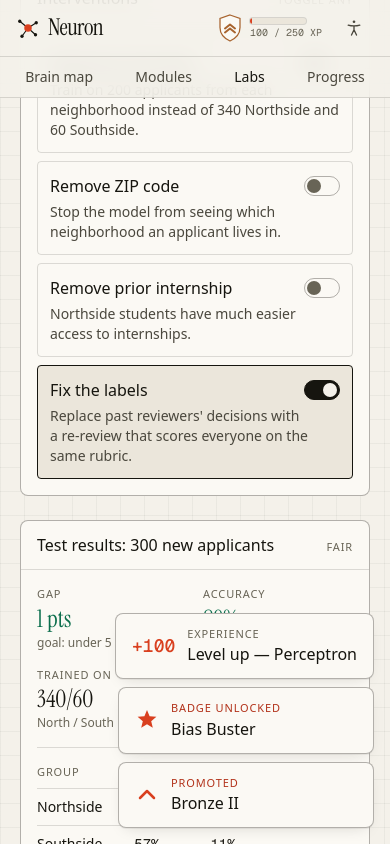
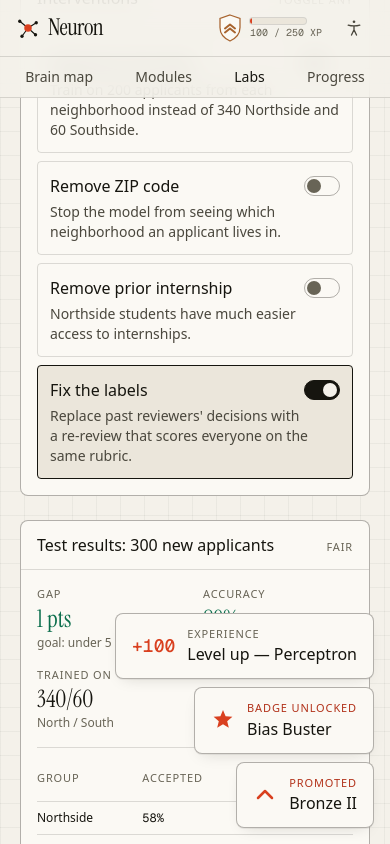
Before and after one commit to ronavkarumsi04/neuron, a Next.js app: page /labs/bias-lab in a window 390 px wide. Both pictures are taken after a click on the button 195 px from the left and 1059 px from the top of the page. Shown: the part 637-1481 px from the top of the page. Built offline with nearby package versions, Linux system fonts and the light colour scheme.

Commit message:
Fit Bias Lab outcomes table, attention sharpness row and award toasts on 305px phones at A++
Co-Authored-By: Devin AI <158243242+devin-ai-integration[bot]@users.noreply.github.com>

```diff
--- a/src/components/award-toasts.tsx
+++ b/src/components/award-toasts.tsx
@@ -18,7 +18,7 @@ function Toast({ award }: { award: Award }) {
       animate={{ opacity: 1, y: 0, filter: "blur(0px)" }}
       exit={{ opacity: 0, y: 6, transition: { duration: 0.15 } }}
       transition={{ type: "spring", stiffness: 420, damping: 32 }}
-      className="pointer-events-auto flex min-w-64 items-center gap-3 rounded-md border border-rule-strong bg-paper-raised px-4 py-3 shadow-[var(--shadow-lift)]"
+      className="pointer-events-auto flex max-w-full min-w-0 items-center sm:min-w-64 gap-3 rounded-md border border-rule-strong bg-paper-raised px-4 py-3 shadow-[var(--shadow-lift)]"
     >
       {award.rank ? (
         <>
@@ -59,7 +59,7 @@ export function AwardToasts() {
     <ol
       aria-live="polite"
       aria-label="Notifications"
-      className="pointer-events-none fixed bottom-4 right-4 z-50 print:hidden flex flex-col items-end gap-2"
+      className="pointer-events-none fixed bottom-4 left-4 right-4 z-50 sm:left-auto print:hidden flex flex-col items-end gap-2"
     >
       <AnimatePresence initial={false}>
         {awards.slice(-3).map((a) => (
--- a/src/components/labs/bias-lab.tsx
+++ b/src/components/labs/bias-lab.tsx
@@ -101,10 +101,10 @@ export function BiasLab() {
               <p className="text-xs text-ink-3">North / South</p>
             </div>
           </div></div>
-          <table className="mt-4 w-full text-sm">
+          <table className="mt-4 w-full table-fixed text-xs hyphens-auto sm:table-auto sm:text-sm">
             <caption className="sr-only">Outcomes by neighborhood</caption>
             <thead>
-              <tr className="label text-left">
+              <tr className="label text-left tracking-normal sm:tracking-[0.08em] [&>th]:pr-2">
                 <th scope="col" className="pb-2 font-normal">Group</th>
                 <th scope="col" className="pb-2 font-normal">Accepted</th>
                 <th scope="col" className="pb-2 font-normal">Missed qualified</th>
@@ -113,8 +113,8 @@ export function BiasLab() {
             <tbody className="tabular">
               {([["Northside", r.north], ["Southside", r.south]] as const).map(([name, g]) => (
                 <tr key={name} className="border-t border-rule align-top">
-                  <th scope="row" className="py-2 pr-3 text-left font-medium text-ink">{name}</th>
-                  <td className="py-2 pr-3 font-mono">{pct(g.acceptRate)}</td>
+                  <th scope="row" className="py-2 pr-2 text-left font-medium text-ink sm:pr-3">{name}</th>
+                  <td className="py-2 pr-2 font-mono sm:pr-3">{pct(g.acceptRate)}</td>
                   <td className={`py-2 font-mono ${g.missed > 0.15 ? "text-signal-ink" : "text-ink"}`}>{pct(g.missed)}</td>
                 </tr>
               ))}
--- a/src/components/widgets/attention.tsx
+++ b/src/components/widgets/attention.tsx
@@ -62,8 +62,8 @@ export function Attention() {
           ))}
         </fieldset>
         <label className="flex min-h-9 items-center gap-2"><input type="checkbox" checked={causal} onChange={(e) => setCausal(e.target.checked)} className="size-4 accent-[var(--signal)]" />Causal mask</label>
-        <label className="flex items-center gap-2"><span className="text-ink-2">Sharpness</span>
-          <input type="range" min={0.3} max={3} step={0.1} value={sharp} onChange={(e) => setSharp(+e.target.value)} className="w-24 accent-[var(--signal)] sm:w-28" /><span className="w-8 font-mono tabular">{sharp.toFixed(1)}</span></label>
+        <label className="flex min-w-0 items-center gap-2"><span className="text-ink-2">Sharpness</span>
+          <input type="range" min={0.3} max={3} step={0.1} value={sharp} onChange={(e) => setSharp(+e.target.value)} className="w-20 min-w-0 accent-[var(--signal)] sm:w-28" /><span className="w-8 shrink-0 font-mono tabular">{sharp.toFixed(1)}</span></label>
       </div>
 
       <div className="mt-5 grid grid-cols-[minmax(0,1fr)] gap-6 lg:grid-cols-[minmax(0,1fr)_15rem]">
```
